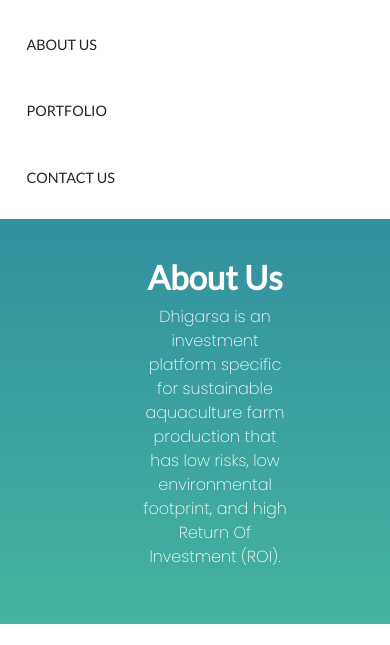
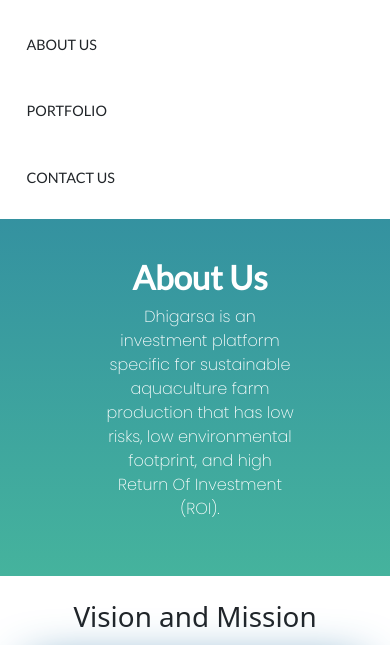
Before and after one commit to ardiannusa/WebTech, a plain HTML site: page Dhigarsa/aboutus.html in a window 390 px wide. Shown: the part 128-773 px from the top of the page. Drawn offline with nearby package versions, Linux system fonts and the light colour scheme.

Commit message:
Update mobile-style2.css

```diff
--- a/Dhigarsa/mobile-style2.css
+++ b/Dhigarsa/mobile-style2.css
@@ -4,17 +4,21 @@
     }
 
     header .container .heading .head{
-        width:500px;
+        width:700px;
     }
 
     header .container .heading .head h1{
-        margin-right: 60vmin;
-        width: 150px;
+        margin-right: 200px;
+        margin-left: -35px;
+        padding: 0px;
+        width: 190px;
     }
 
     header .container .heading .head p{
-        margin-right: 60vmin;
-        width: 150px;
+        margin-right: 200px;
+        margin-left: -35px;
+        padding: 0px;
+        width: 190px;
     }
 
     .section-1 {
```
